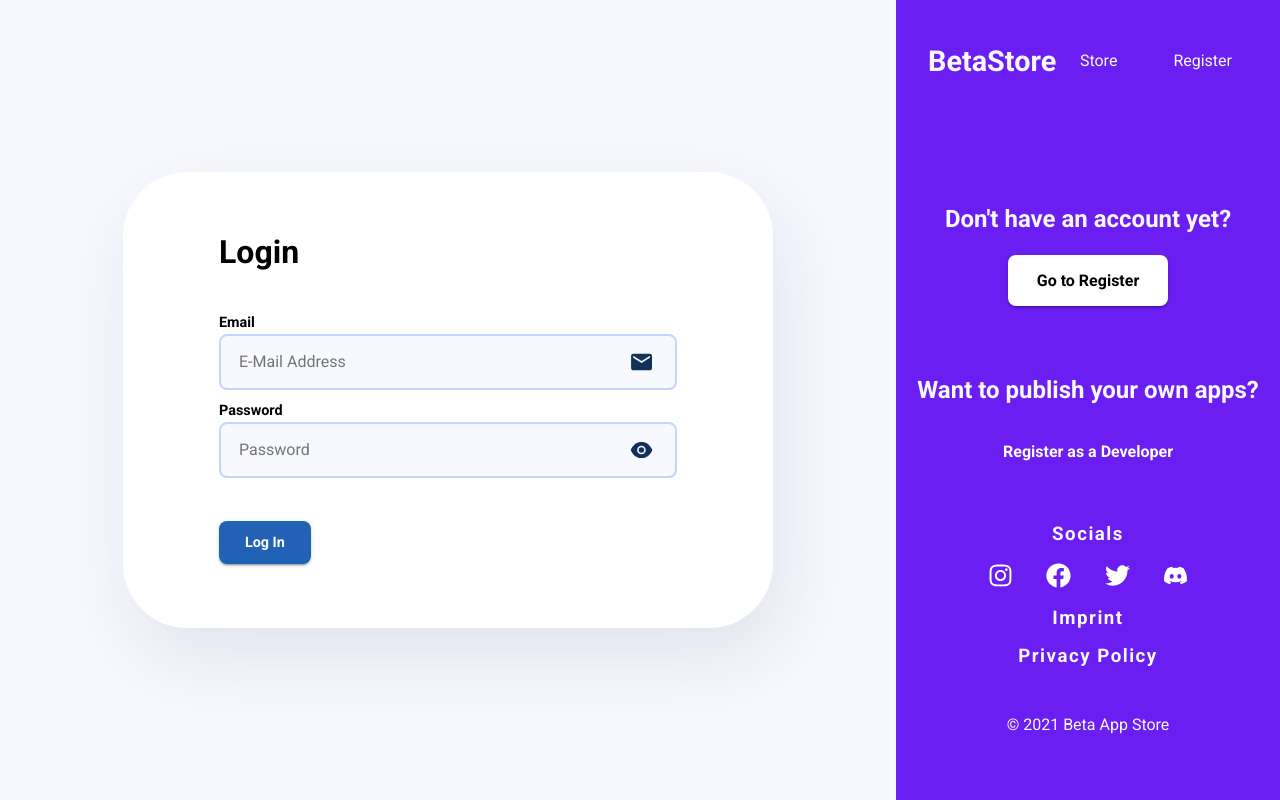
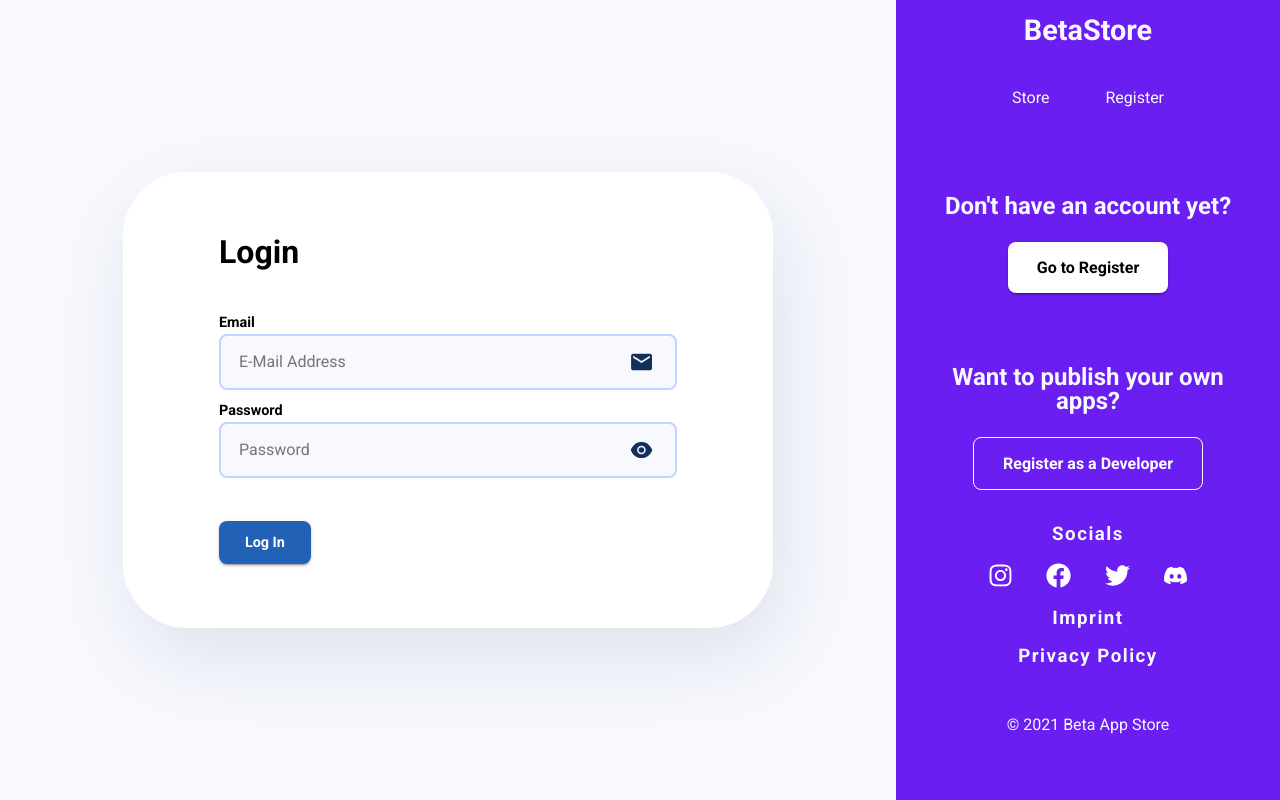
Before and after one commit to floriankulig/testiply, a Next.js app: page /login in a window 1280 px wide. Built offline with nearby package versions, Linux system fonts and the light colour scheme.

Commit message:
stacking navlinks under logo in sidebar

```diff
--- a/src/components/auth/AuthInfoSidebar.tsx
+++ b/src/components/auth/AuthInfoSidebar.tsx
@@ -21,7 +21,7 @@ const StyledAuthInfoSidebar = styled.div<StyledAuthInfoSidebarProps>`
     display: flex;
     flex-direction: column;
     justify-content: space-between;
-    padding:  1em 0 3em;
+    padding:  1em 2em 3em;
     transform: translateX(${p => p.shows ? "0" : p.isRight ? "100%" : "-100%"});
     transition: transform .5s var(--easing);
 
@@ -71,7 +71,7 @@ export const AuthInfoSidebar: React.FC<AuthInfoSidebarProps> = ({ type }) => {
 
     return (
         <StyledAuthInfoSidebar shows={shows} isRight={type === "login"}>
-            <InfoPageHeader style={{ padding: "0 2em" }} />
+            <InfoPageHeader style={{ flexDirection: "column" }} />
             <div className="cta-change-formtype">
                 <h2>{type.includes("register") ? "Already have an account?" : "Don't have an account yet?"}</h2>
                 <Button color="white" big bold onClick={() => handleFormToggle()} onKeyDown={() => handleFormToggle()}>{type !== "login" ? "Go to Login" : "Go to Register"}</Button>
@@ -79,7 +79,7 @@ export const AuthInfoSidebar: React.FC<AuthInfoSidebarProps> = ({ type }) => {
                     <>
                         <h2>Want to publish your own apps?</h2>
                         <Link href="/dev/register">
-                            <Button transparent color="white" big bold>Register as a Developer</Button>
+                            <Button basic color="white" big bold>Register as a Developer</Button>
                         </Link>
                     </>)}
             </div>
```
